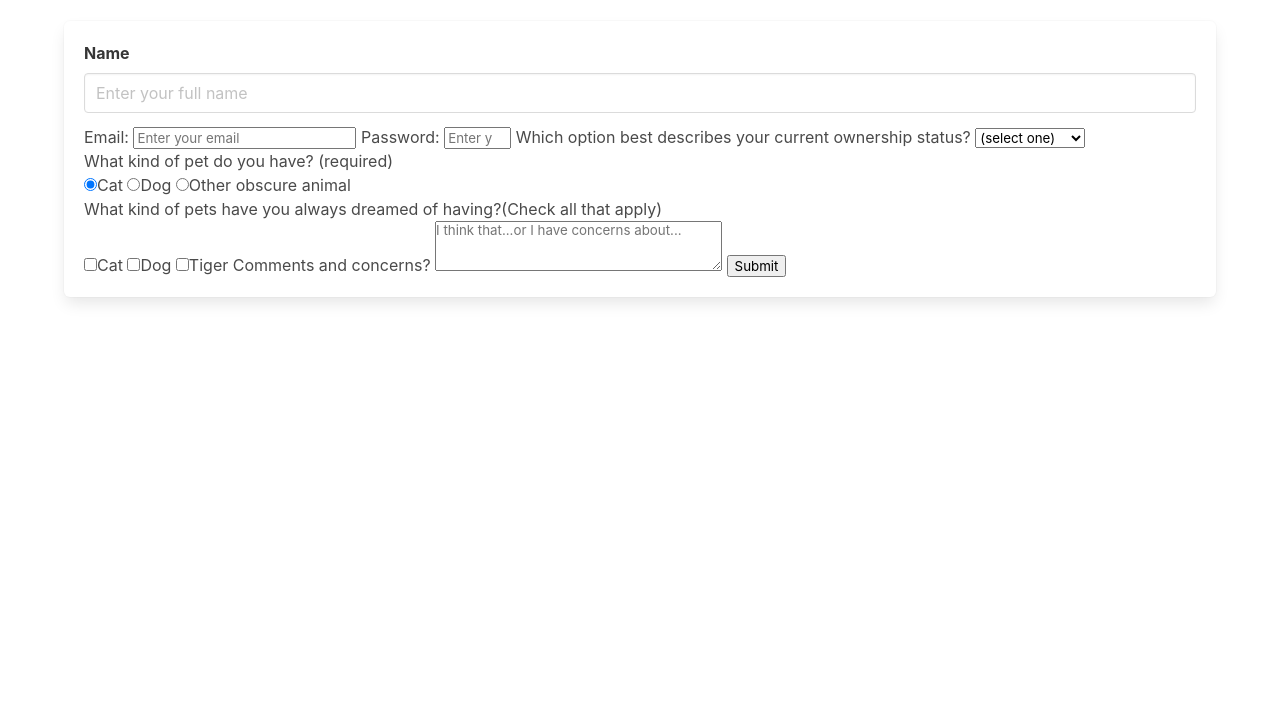
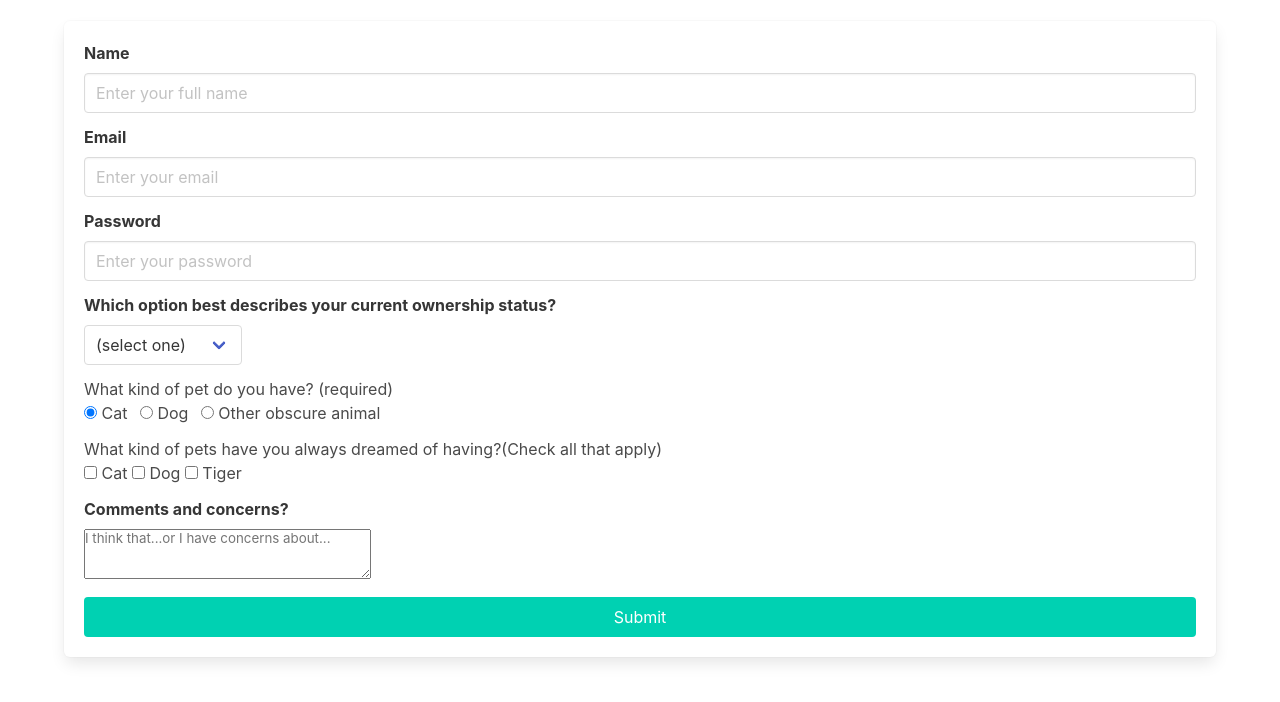
Before and after one commit to DrowsyKitty/Survey-Form, a plain HTML site: page index.html in a window 1280 px wide. Shown: the part 116-818 px from the top of the page. Drawn offline with nearby package versions, Linux system fonts and the light colour scheme.

Commit message:
used bulma built in css design

```diff
--- a/index.html
+++ b/index.html
@@ -30,11 +30,27 @@
             </div>
           </div>
 
+          <!--Email field-->
+          <div class="field">
+            <label class="label" for="email">Email</label>
+            <div class="control">
+              <input id="email" type="email" class="input" pattern="[a-z0-9._%+-]+@[a-z0-9.-]+\.[a-z]{2,}$]" placeholder="Enter your email" required/></label>
+            </div>
+          </div>
 
-          <label for="email" id="email-label">Email: <input id="email" type="email" pattern="[a-z0-9._]+@[com]" placeholder="Enter your email" required/></label>
-          <label for="password" id="number-label">Password: <input id="number" type="number" pattern="[0-9]" min="0" max="9" placeholder="Enter your password" required></label>
+          <!--Password field-->
+          <div class="field">
+            <label class="label" for="password">Password</label>
+            <div class="control">
+              <input id="number" type="password" class="input" pattern="[0-9]" min="0" max="9" placeholder="Enter your password" required></label>
+            </div>
+          </div>
 
-          <label for="current-role">Which option best describes your current ownership status?
+          <!--Dropdown for ownership status-->
+          <div class="field">
+            <label class="label" for="current-role">Which option best describes your current ownership status?</label>
+            <div class="control">
+              <div class="select">
                 <select id="dropdown" name="current-role">
                   <option value="">(select one)</option>
                   <option value="1">No ownership</option>
@@ -42,22 +58,66 @@
                   <option value="3"> Own 2 pets</option>
                   <option value="4">Own 3+ pets</option>
                 </select>
+              </div>
+            </div>
+          </div>
+
+          <!--Radio buttons for animal type-->
+          <div class="field">
+            <legend>What kind of pet do you have? (required)</legend>
+            <div class="control">
+              <label class="radio">
+                <input id="type-cat" type="radio" name="animal-type" value="cat" checked>
+                Cat
               </label>
 
-          <legend>What kind of pet do you have? (required)</legend>
-          <label for="cat"><input id="type-cat"type="radio" name="animal-type" value="cat" class="inline" checked >Cat</label>
-          <label for="dog"><input id="type-dog"type="radio" name="animal-type" value="dog" class="inline">Dog</label>
-          <label for="other"><input id="type-other" type="radio" name="animal-type" value="other" class="inline">Other obscure animal</label>
+              <label class="radio">
+                <input id="type-dog" type="radio" name="animal-type" value="dog">
+                Dog
+              </label>
 
+              <label class="radio">
+                <input id="type-other" type="radio" name="animal-type" value="other">
+                Other obscure animal
+              </label>
+            </div>
+          </div>
+
+          <!--Checkboxes for dream pets-->
+          <div class="field">
             <legend>What kind of pets have you always dreamed of having?(Check all that apply)</legend>
-          <input id="cat" type="checkbox" value="cat" class="inline">Cat<label for="cat"></label>
-          <input id="dog" type="checkbox" value="dog" class="inline"><label for="dog">Dog</label>
-          <input id="tiger" type="checkbox" value="tiger" class="inline"><label for="tiger">Tiger</label>
+            <div class="control">
+              <label class="checkbox">
+                <input id="dream-cat" type="checkbox" value="cat">
+                Cat
+              </label>
 
-          <label for="comments">Comments and concerns?
+              <label class="checkbox">
+                <input id="dream-dog" type="checkbox" value="dog">
+                Dog
+              </label>
+
+              <label class="checkbox">
+                <input id="dream-tiger" type="checkbox" value="tiger">
+                Tiger
+              </label>
+            </div>
+          </div>
+
+
+          <!--Comments section-->
+          <div class="field">
+            <label class="label" for="comments">Comments and concerns?</label>
+            <div class="control">
               <textarea id="comments" name="comments" rows="3" cols="30" placeholder="I think that...or I have concerns about..."></textarea>
-          </label>
-          <input id="submit" type="submit" value="Submit"/>
+            </div>
+          </div>
+
+          <div class="field">
+            <div class="control">
+              <button id="submit" type="submit" class="button is-primary is-halfwidth is-fullwidth" >Submit</button>
+            </div>
+          </div>
 
 
 
@@ -71,7 +131,6 @@
       </div>
 
 
-
     </section>
 
   </body>
```
Lines whose indentation alone changed are shown as unchanged.
